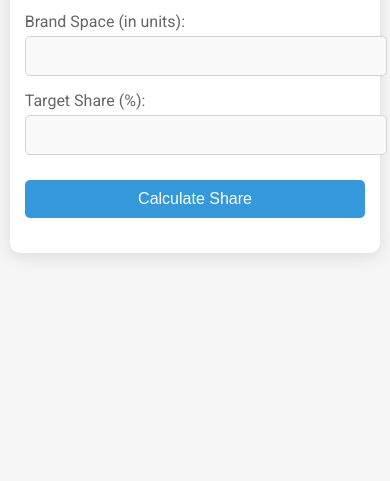
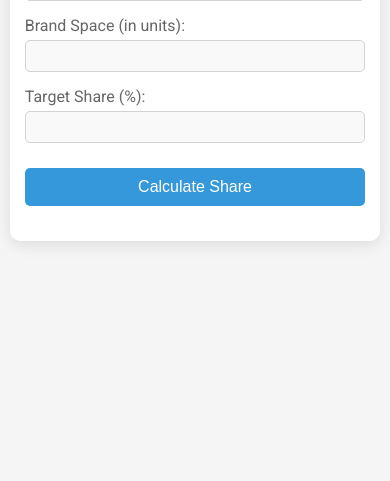
Before and after one commit to Gusmeis/Share-Of-Shelf, a plain HTML site: page index.html in a window 390 px wide. Shown: the part 363-844 px from the top of the page. Drawn offline with Linux system fonts and the light colour scheme.

Commit message:
Update styles.css

```diff
--- a/styles.css
+++ b/styles.css
@@ -37,17 +37,18 @@ label {
 
 input {
     width: 100%;
-    padding: 10px;
+    padding: 8px; /* Reduced padding for mobile */
     margin-bottom: 15px;
     border: 1px solid #d3d3d3;
     border-radius: 5px;
     background-color: #f9f9f9;
     font-size: 16px;
+    box-sizing: border-box; /* Ensures padding doesn't affect width */
 }
 
 button {
     width: 100%;
-    padding: 12px;
+    padding: 10px;
     background-color: #3498db;
     color: white;
     border: none;
@@ -66,6 +67,7 @@ button:hover {
     margin-top: 20px;
     font-size: 14px;
     line-height: 1.6;
+    word-wrap: break-word;
 }
 
 @media (max-width: 480px) {
@@ -78,15 +80,23 @@ button:hover {
         font-size: 18px;
     }
 
-    label, input, button, #result {
-        font-size: 16px; /* Increase font size for better readability */
+    label {
+        font-size: 16px;
     }
 
     input, button {
-        padding: 10px; /* Adjust padding for touch interaction */
+        font-size: 16px; /* Maintain readability */
+    }
+
+    input {
+        padding: 6px; /* Further reduce padding on mobile */
     }
 
     button {
         margin-top: 10px;
     }
+
+    #result {
+        font-size: 14px;
+    }
 }
```
